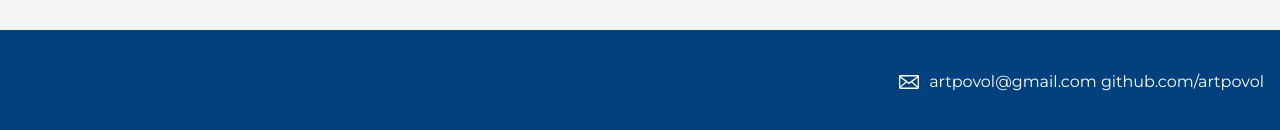
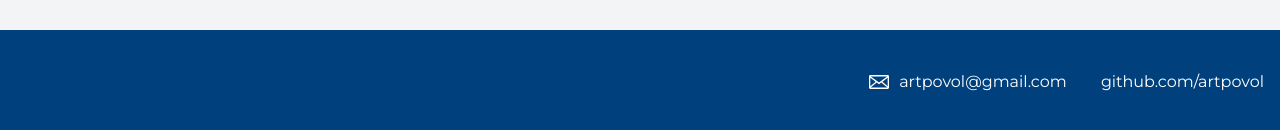
Before and after one commit to artpovol/ti-2, a plain HTML site: page index.html in a window 1280 px wide. Shown: the part 3986-4116 px from the top of the page. Drawn offline with Linux system fonts and the light colour scheme.

Commit message:
add padding to footer links

```diff
--- a/index.html
+++ b/index.html
@@ -74,7 +74,7 @@
     <footer class="page-footer">
       <div class="container">
         <a class="footer-email" href="mailto:artpovol@gmail.com">artpovol@gmail.com</a>
-        <a href="https://github.com/artpovol">github.com/artpovol</a>
+        <a class="footer-github" href="https://github.com/artpovol">github.com/artpovol</a>
       </div>
     </footer>
   </body>
--- a/style.css
+++ b/style.css
@@ -218,6 +218,11 @@ body {
     background-image: url("img/icon-email-footer.svg");
   }
 
+  .footer-github {
+    padding-left: 30px;
+    /* background-image: url("img/icon-email-footer.svg"); */
+  }
+
   .footer-phone {
     padding-left: 25px;
     background-image: url("img/icon-phone-footer.svg");
```
